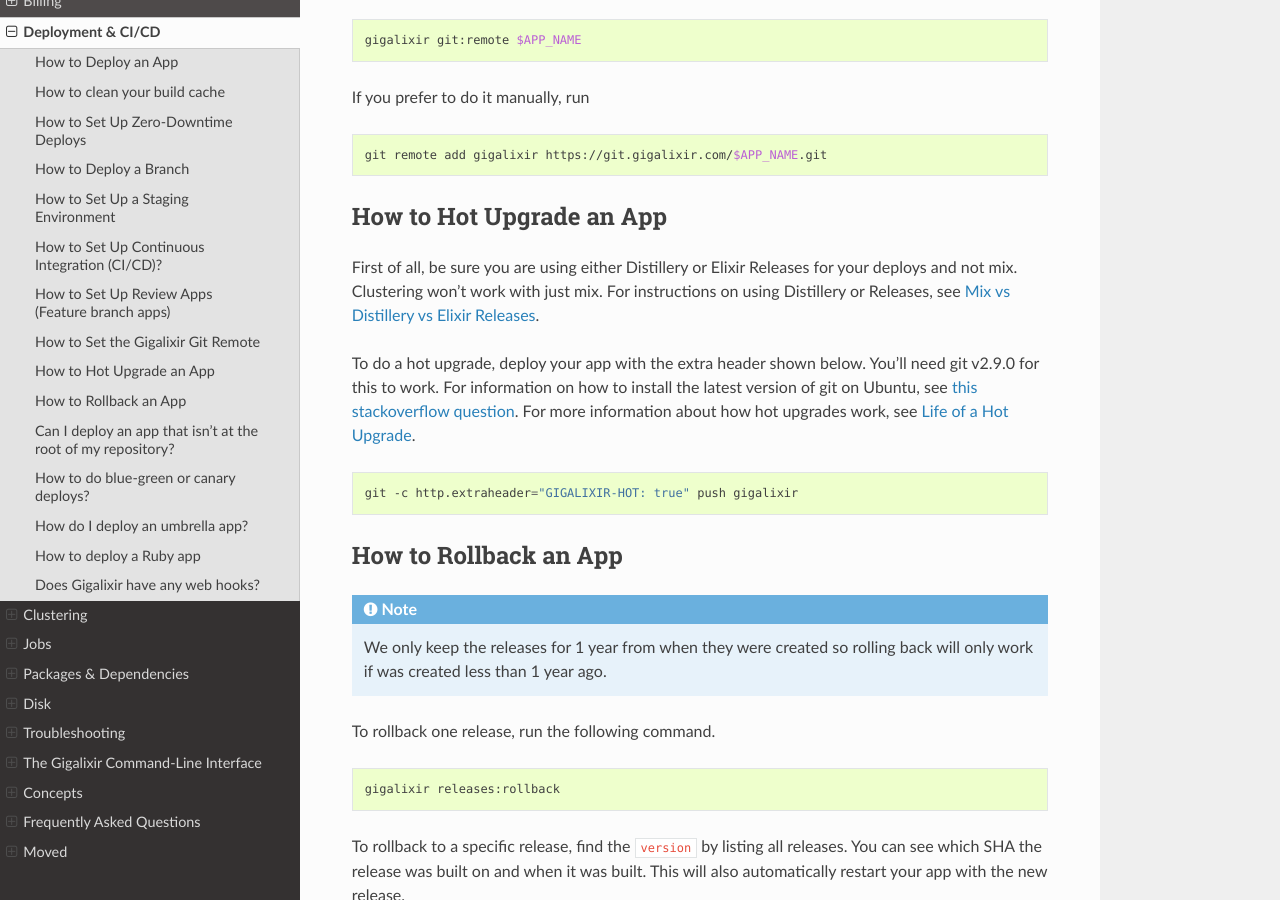
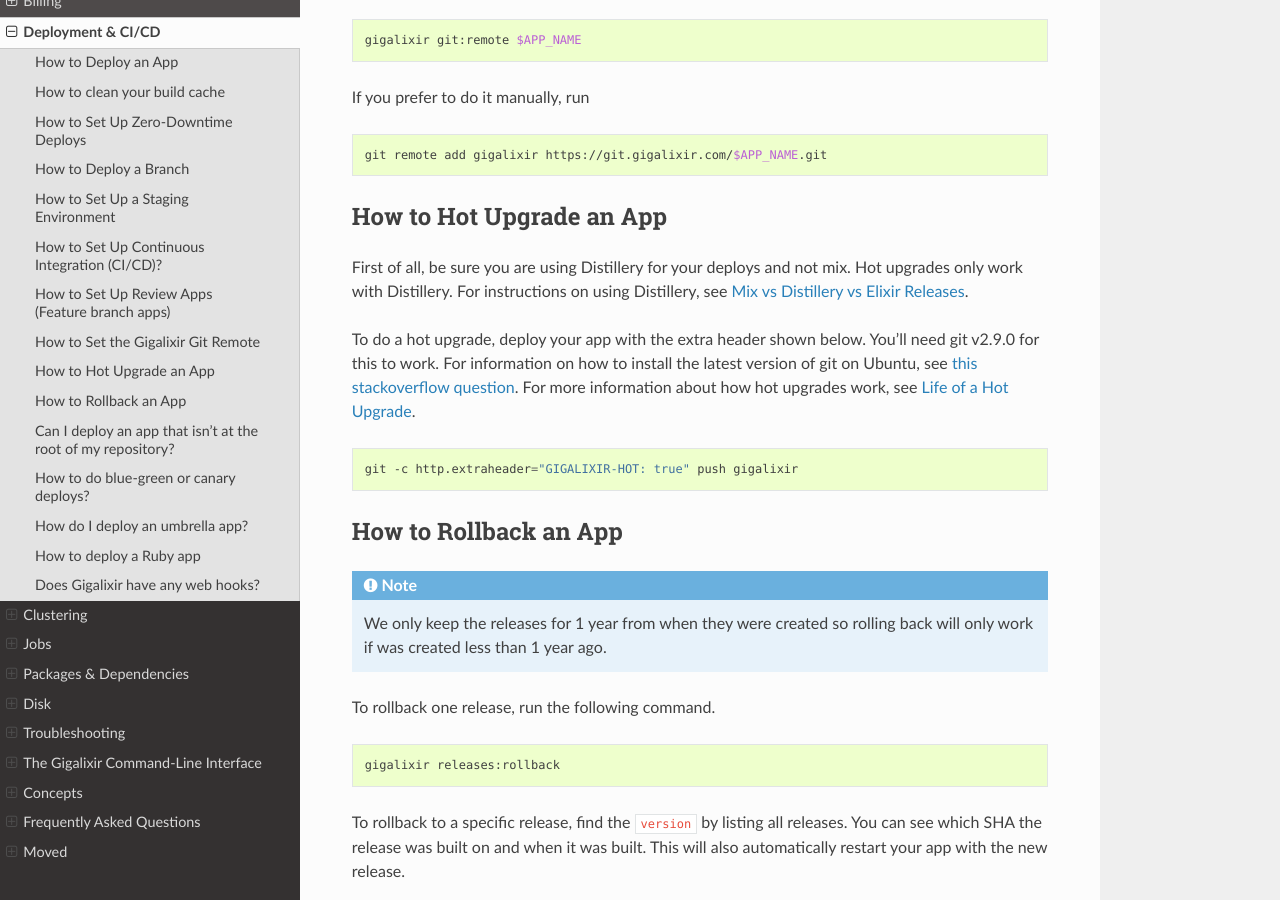
Before and after one commit to gigalixir/gigalixir-cli, a Sphinx documentation site: the page built from docs/source/deploy.rst, in a window 1280 px wide and 900 px high, scrolled down 3842 px. Built offline with Sphinx 7.4.7 and the Read the Docs theme 2.0.0, drawn with Linux system fonts in a browser that asks for light colours.

Commit message:
hot upgrades only work on distillery.

```diff
--- a/docs/source/deploy.rst
+++ b/docs/source/deploy.rst
@@ -176,7 +176,7 @@ If you prefer to do it manually, run
 How to Hot Upgrade an App
 =========================
 
-First of all, be sure you are using either Distillery or Elixir Releases for your deploys and not mix. Clustering won't work with just mix. For instructions on using Distillery or Releases, see :ref:`mix vs distillery`.
+First of all, be sure you are using Distillery for your deploys and not mix. Hot upgrades only work with Distillery. For instructions on using Distillery, see :ref:`mix vs distillery`.
 
 To do a hot upgrade, deploy your app with the extra header shown below. You'll need git v2.9.0 for this
 to work. For information on how to install the latest version of git on Ubuntu, see `this stackoverflow question <http://stackoverflow.com/questions/19109542/installing-latest-version-of-git-in-ubuntu>`_. For more information about how hot upgrades work, see :ref:`life-of-a-hot-upgrade`.
```
